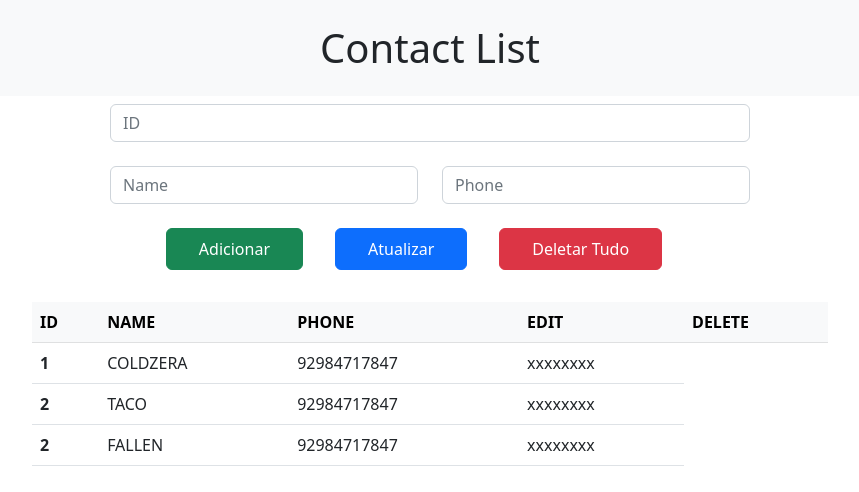
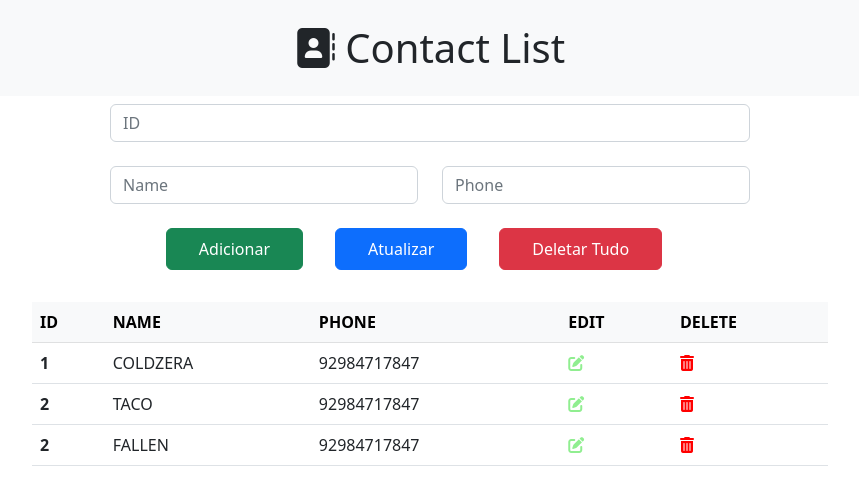
Before and after one commit to carlosrossy/contact-list, a plain HTML site: page page/index.html in a window 1280 px wide. Shown: the whole page, without its empty margins (210-1069 px from the left). Drawn offline with nearby package versions, Linux system fonts and the light colour scheme.

Commit message:
feat: Icon add

```diff
--- a/css/style.css
+++ b/css/style.css
@@ -11,3 +11,13 @@
 .container table {
     margin: 1rem 10rem;
 }
+
+table .btnedit {
+    color: lightgreen;
+    cursor: pointer;
+}
+
+table .btndelete {
+    color: red;
+    cursor: pointer;
+}
--- a/page/index.html
+++ b/page/index.html
@@ -15,7 +15,7 @@
 
 <body>
     <header class="container text-center">
-        <h1 class="bg-light py-4">Contact List</h1>
+        <h1 class="bg-light py-4"> <i class="fas solid fa-address-book"></i> Contact List</h1>
     </header>
 
     <div class="d-flex justify-content-center">
@@ -55,19 +55,22 @@
                     <th scope="row">1</th>
                     <td>COLDZERA</td>
                     <td>92984717847</td>
-                    <td>xxxxxxxx</td>
+                    <td><i class="fas fa-edit btnedit"></i></td>
+                    <td><i class="fas fa-trash-alt btndelete"></i></td>
                 </tr>
                 <tr>
                     <th scope="row">2</th>
                     <td>TACO</td>
                     <td>92984717847</td>
-                    <td>xxxxxxxx</td>
+                    <td><i class="fas fa-edit btnedit"></i></td>
+                    <td><i class="fas fa-trash-alt btndelete"></i></td>
                 </tr>
                 <tr>
                     <th scope="row">2</th>
                     <td>FALLEN</td>
                     <td>92984717847</td>
-                    <td>xxxxxxxx</td>
+                    <td><i class="fas fa-edit btnedit"></i></td>
+                    <td><i class="fas fa-trash-alt btndelete"></i></td>
                 </tr>
             </tbody>
         </table>
```
